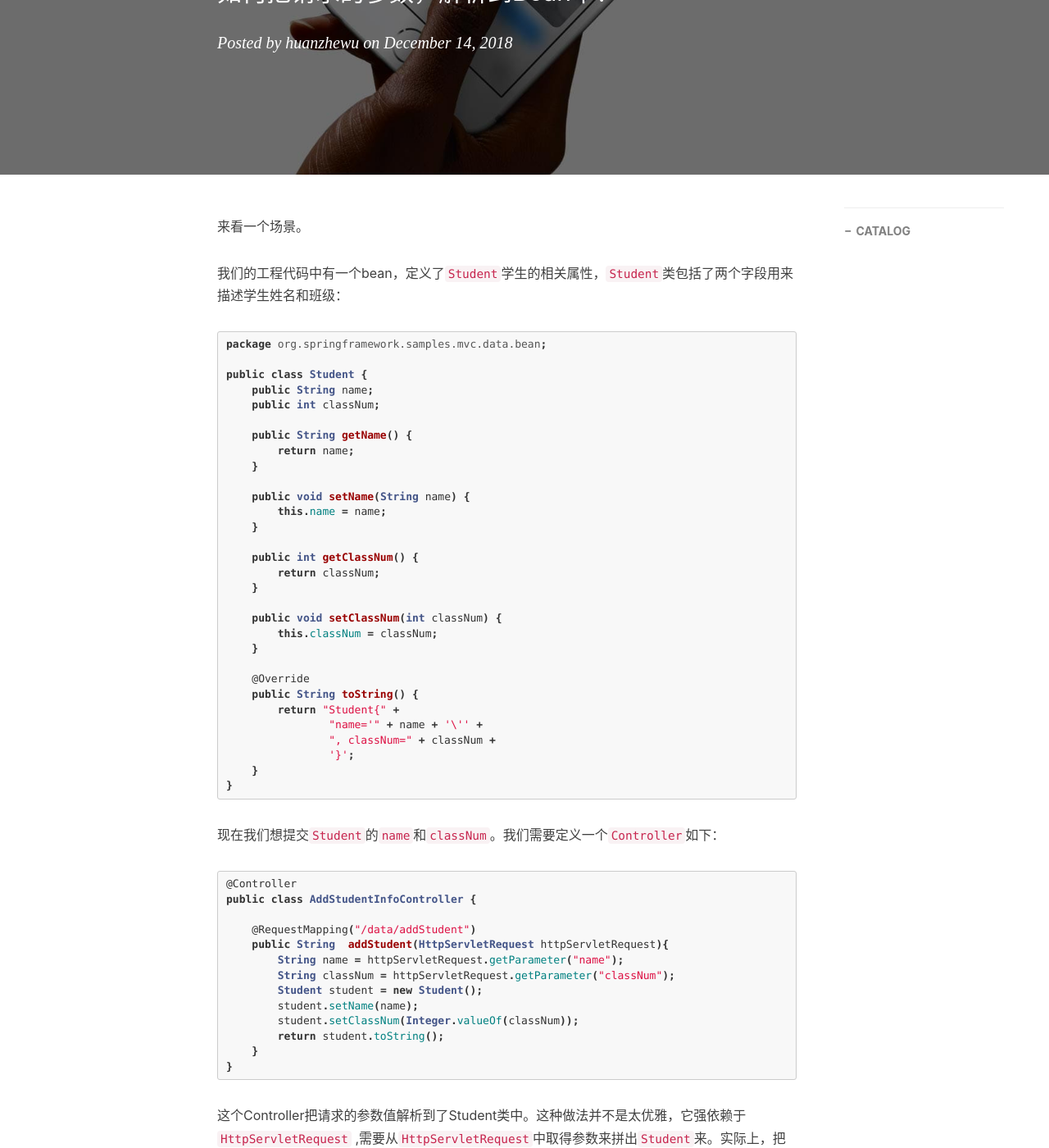
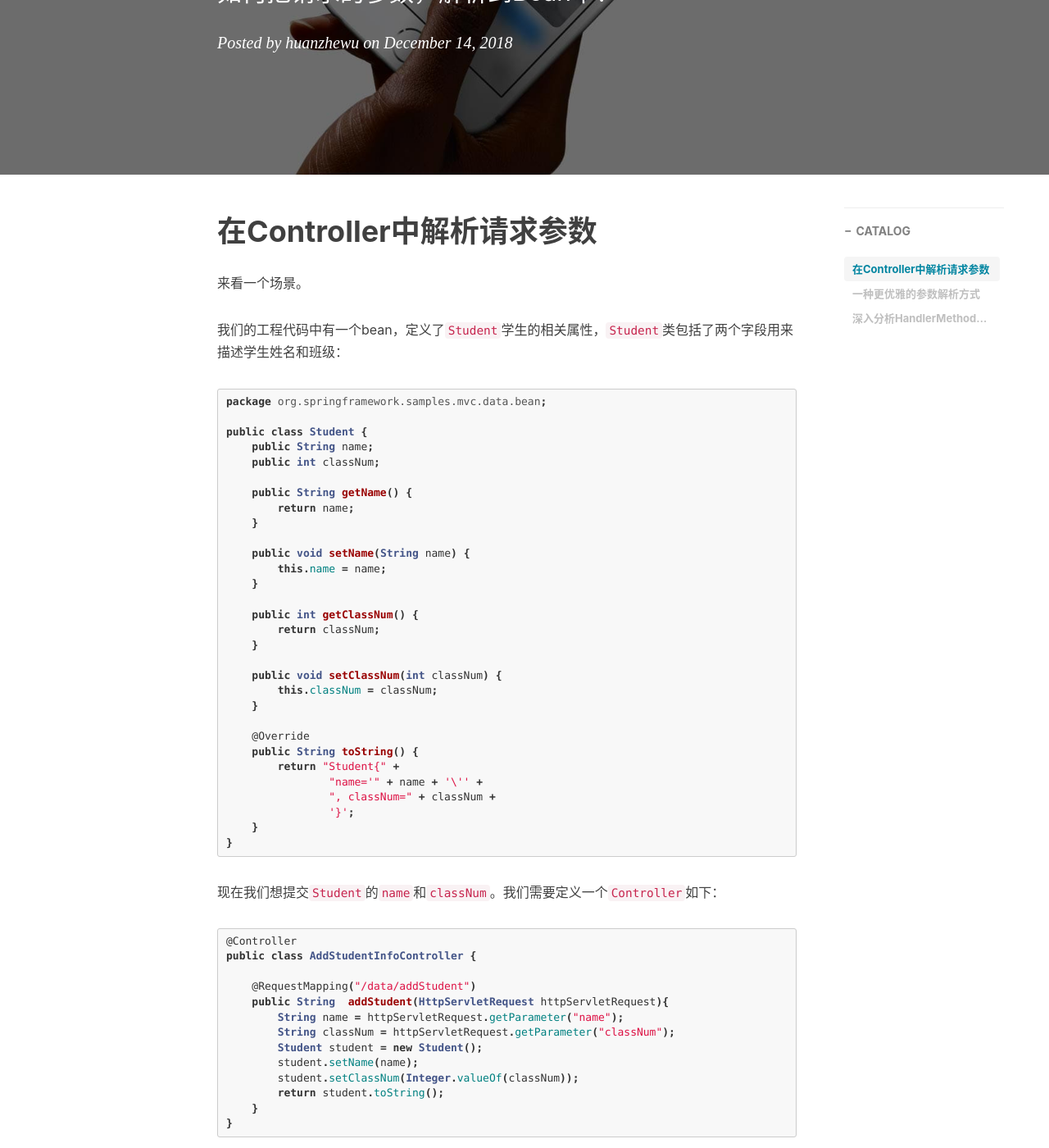
Before and after one commit to huanzheWu/huanzheWu.github.io, a Jekyll site: the page built from _posts/2018-12-14-Spring MVC(二) 使用HandlerMethodArgumentResolver来进行参数解析.md, in a window 1280 px wide and 1400 px high, scrolled down 431 px. Shown: the whole window at 82% size. Built offline with Jekyll 4.4.1, drawn with Linux system fonts in a browser that asks for light colours; nearby versions of some CDN libraries; comment, search, counter and statistics services are not loaded; some of the changed text lies outside the part shown.

Commit message:
add file

````diff
--- a/_posts/2018-12-14-Spring MVC(二) 使用HandlerMethodArgumentResolver来进行参数解析.md
+++ b/_posts/2018-12-14-Spring MVC(二) 使用HandlerMethodArgumentResolver来进行参数解析.md
@@ -11,6 +11,8 @@ tags:
 ---
 
 
+
+# 在Controller中解析请求参数
 
 来看一个场景。
 
@@ -66,6 +68,8 @@ public class AddStudentInfoController {
     }
 }
 ```
+
+# 一种更优雅的参数解析方式
 
 这个Controller把请求的参数值解析到了Student类中。这种做法并不是太优雅，它强依赖于`HttpServletRequest` ,需要从`HttpServletRequest`中取得参数来拼出`Student`来。实际上，把请求参数解析到某个类型的工作，不应该让`Controller`来完成，我们有更好的方法来做参数解析，我们期待的`Controller`应该是这样的：
 
@@ -161,3 +165,5 @@ public class AddStudentInfoController {
 ```
 
 这时，凡是有`@ToResolver`注解的参数，都会调用对应的`resolveArgument函数`来进行参数解析。
+
+# 深入分析HandlerMethodArgumentResolver
````
